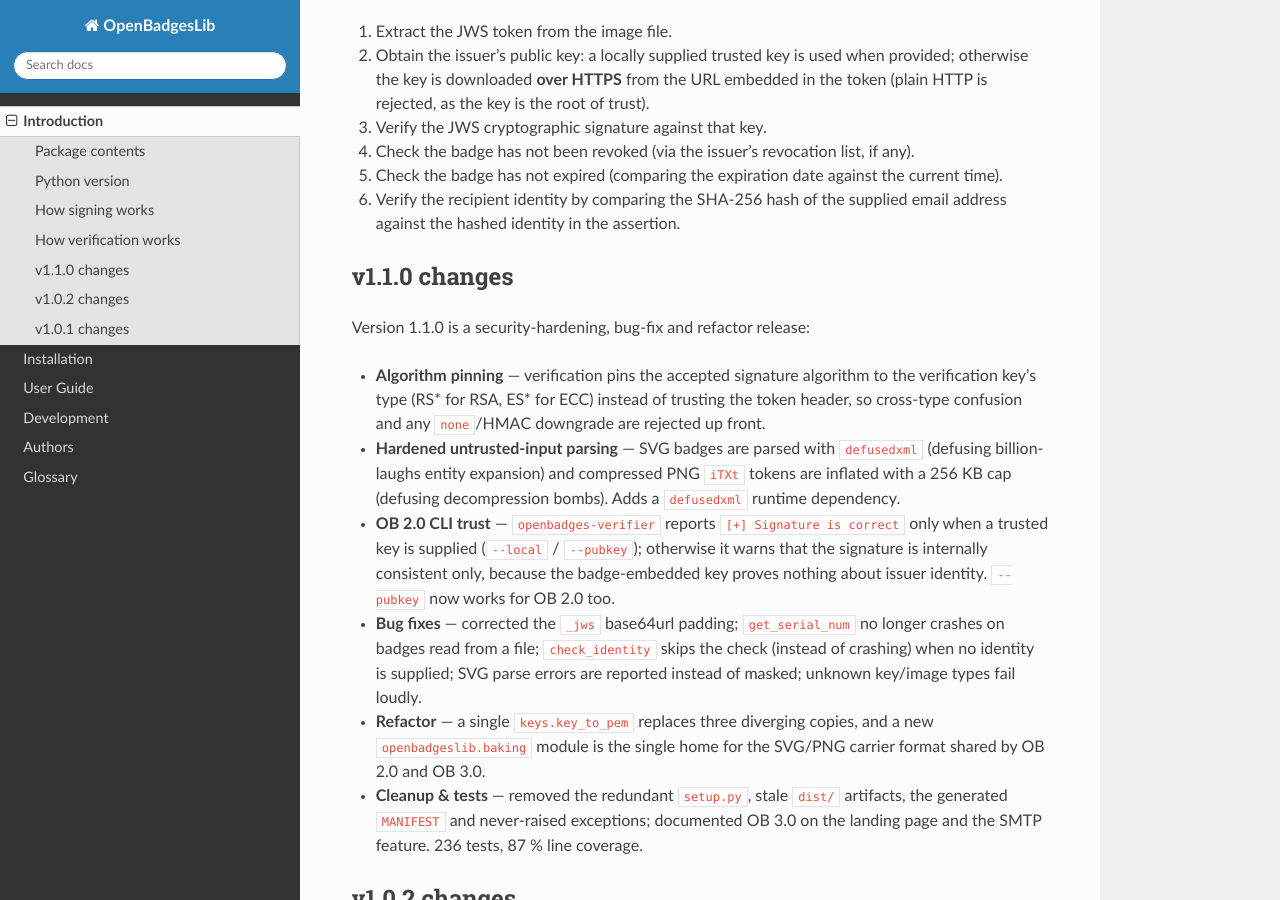
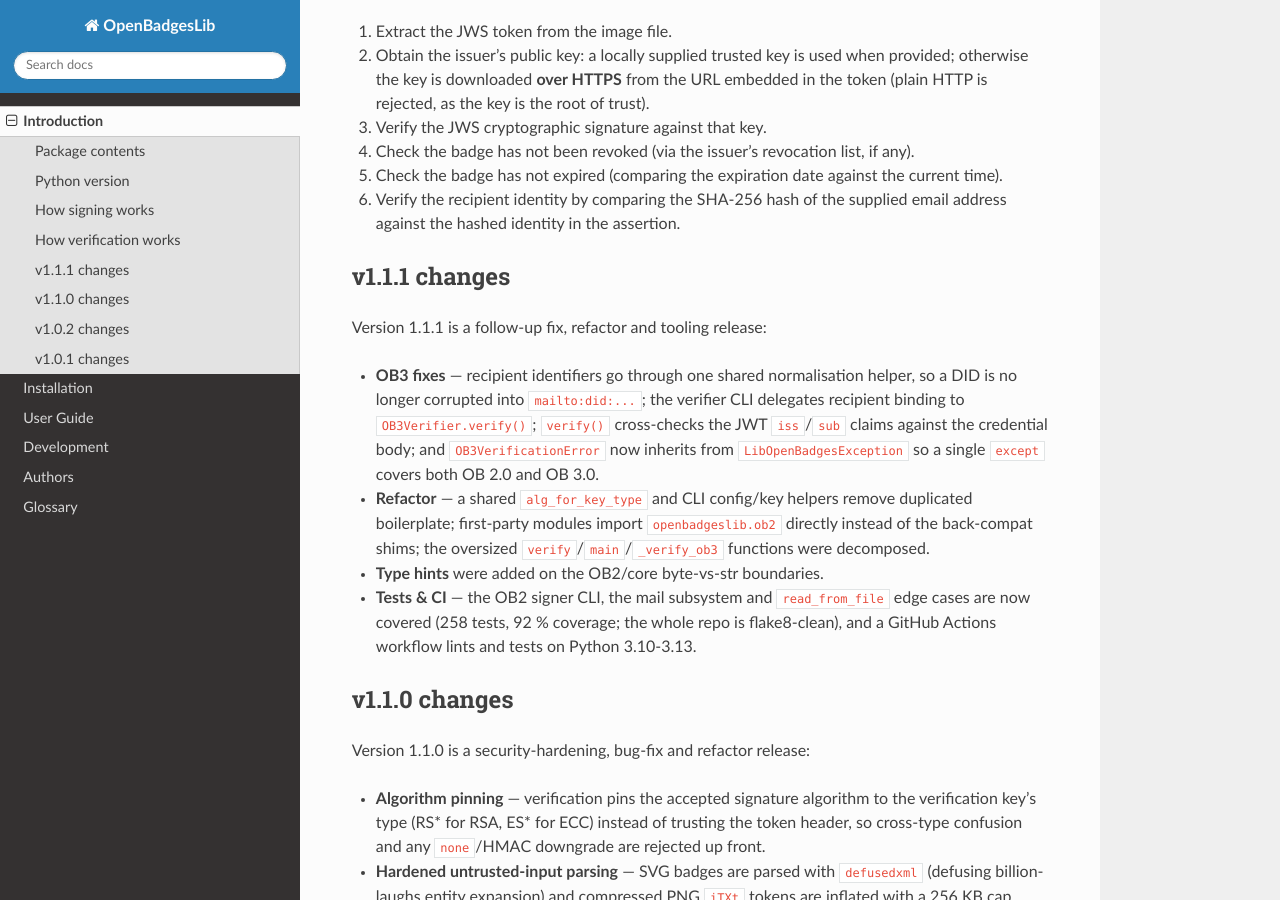
Before and after one commit to luisgf/openbadgeslib, a Sphinx documentation site: the page built from docs/intro.rst, in a window 1280 px wide and 900 px high, scrolled down 1430 px. Built offline with Sphinx 7.4.7 and the Read the Docs theme 3.1.0, drawn with Linux system fonts in a browser that asks for light colours.

Commit message:
release: bump version to 1.1.1 and add changelog entry
Patch release for the post-1.1.0 follow-up work: OB3 recipient/claim fixes,
the key_to_pem/baking-era refactors (shared CLI helpers, alg_for_key_type,
direct ob2 imports, decomposed verifiers), byte/str type hints, expanded
tests (258, 92%), repo-wide flake8 cleanliness and the GitHub Actions CI.

- pyproject.toml / util.__version__ / docs conf.py -> 1.1.1
- Changelog.txt, README.txt, docs/intro.rst: new v1.1.1 entry.

```diff
--- a/docs/conf.py
+++ b/docs/conf.py
@@ -60,7 +60,7 @@
 # The short X.Y version.
 version = '1.1'
 # The full version, including alpha/beta/rc tags.
-release = '1.1.0'
+release = '1.1.1'
 
 # The language for content autogenerated by Sphinx. Refer to documentation
 # for a list of supported languages.
--- a/docs/intro.rst
+++ b/docs/intro.rst
@@ -80,6 +80,28 @@
    current time).
 6. Verify the recipient identity by comparing the SHA-256 hash of the supplied
    email address against the hashed identity in the assertion.
+
+
+v1.1.1 changes
+--------------
+
+Version 1.1.1 is a follow-up fix, refactor and tooling release:
+
+* **OB3 fixes** — recipient identifiers go through one shared normalisation
+  helper, so a DID is no longer corrupted into ``mailto:did:...``; the verifier
+  CLI delegates recipient binding to ``OB3Verifier.verify()``; ``verify()``
+  cross-checks the JWT ``iss``/``sub`` claims against the credential body; and
+  ``OB3VerificationError`` now inherits from ``LibOpenBadgesException`` so a
+  single ``except`` covers both OB 2.0 and OB 3.0.
+* **Refactor** — a shared ``alg_for_key_type`` and CLI config/key helpers
+  remove duplicated boilerplate; first-party modules import
+  ``openbadgeslib.ob2`` directly instead of the back-compat shims; the
+  oversized ``verify``/``main``/``_verify_ob3`` functions were decomposed.
+* **Type hints** were added on the OB2/core byte-vs-str boundaries.
+* **Tests & CI** — the OB2 signer CLI, the mail subsystem and
+  ``read_from_file`` edge cases are now covered (258 tests, 92 % coverage; the
+  whole repo is flake8-clean), and a GitHub Actions workflow lints and tests on
+  Python 3.10-3.13.
 
 
 v1.1.0 changes
--- a/pyproject.toml
+++ b/pyproject.toml
@@ -4,7 +4,7 @@
 
 [project]
 name = "openbadgeslib"
-version = "1.1.0"
+version = "1.1.1"
 description = "A library to sign and verify OpenBadges"
 readme = "README.txt"
 license = { text = "LGPLv3" }
```
Also changed, not shown: Changelog.txt (+26 -0 lines), README.txt (+14 -0 lines), 1 other file.
